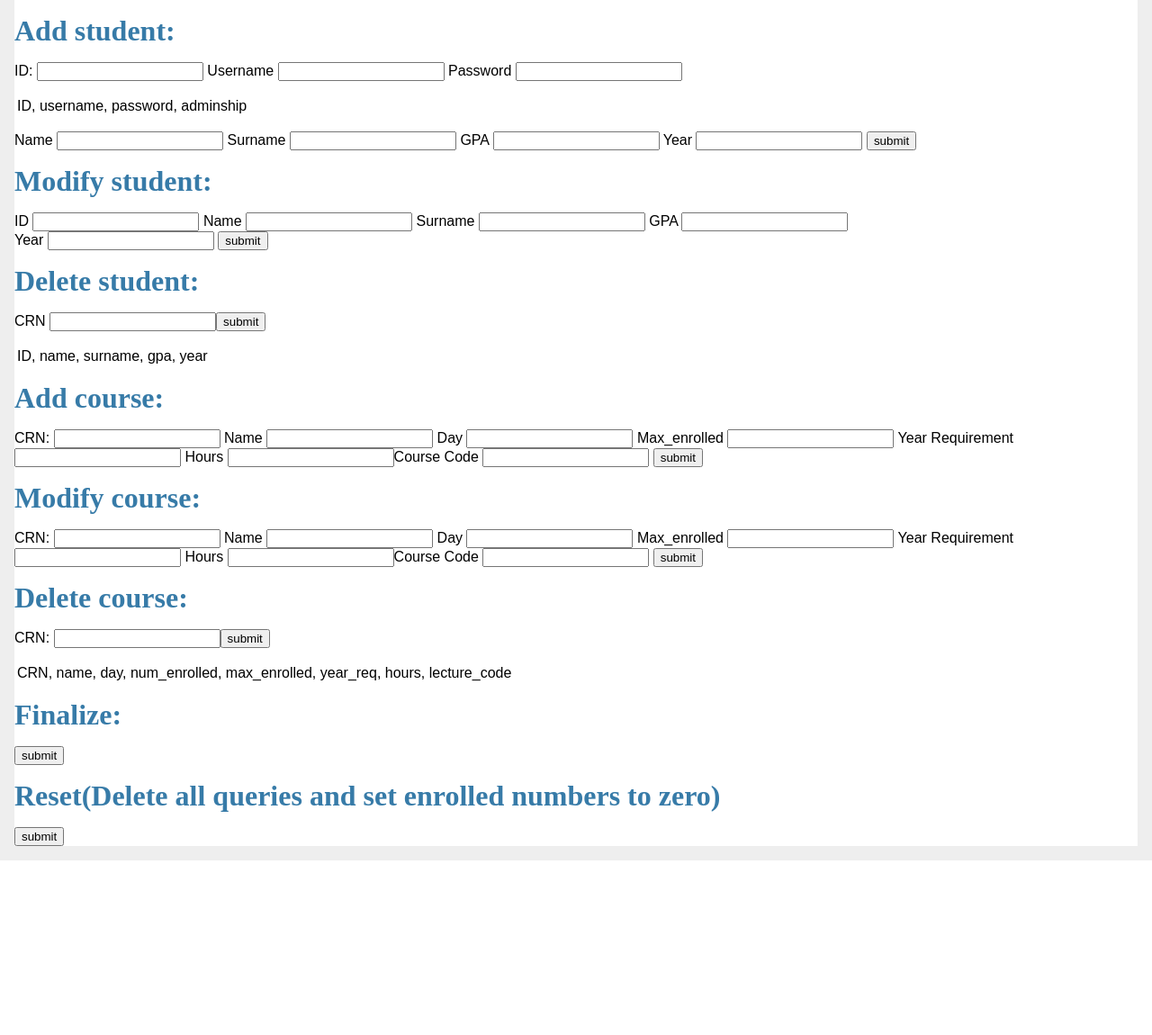
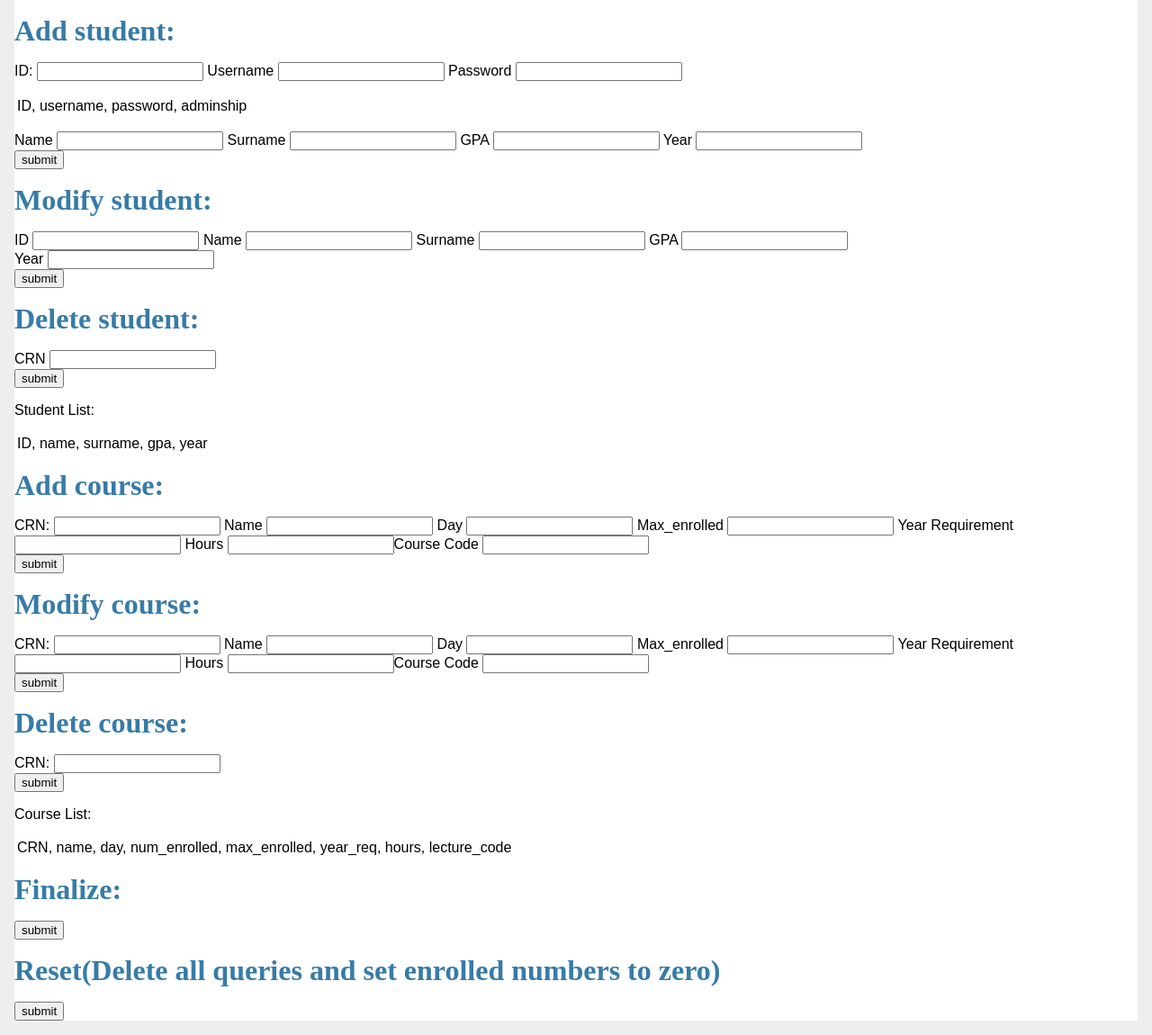
Before and after one commit to Onefivezero/DatabaseProject112233, a Flask app: template templates/admin.html in a window 1280 px wide. Shown: the part 34-1184 px from the top of the page at 90% size. Before the commit the page ends 990 px from the top, so only its background shows below. Run offline with Flask 2, Linux system fonts and the light colour scheme; the template is opened without the code that fills it, so the values that code supplies are empty; some libraries are stand-ins or nearby versions.

Commit message:
Add files via upload

```diff
--- a/templates/admin.html
+++ b/templates/admin.html
@@ -47,22 +47,23 @@
                 {% endfor %}
                 </table>
                 <p>
-                    Name <input type = "text" name = "newstudent_name" /> Surname <input type = "text" name = "newstudent_surname" /> GPA <input type = "text" name = "newstudent_gpa" /> Year <input type = "text" name = "newstudent_year" /> <input type = "submit" value = "submit" class="button"/>
+                    Name <input type = "text" name = "newstudent_name" /> Surname <input type = "text" name = "newstudent_surname" /> GPA <input type = "text" name = "newstudent_gpa" /> Year <input type = "text" name = "newstudent_year" /> <br><input type = "submit" value = "submit" class="button"/>
                 </p>
             </form>
 
         <h1>Modify student:</h1>
             <form action = "{{ url_for('modify_student') }}" method = "post">
                 <p>
-                    ID <input type = "text" name = "student_mod_id" /> Name <input type = "text" name = "student_mod_name" /> Surname <input type = "text" name = "student_mod_surname" /> GPA <input type = "text" name = "student_mod_gpa" /> <br>Year <input type = "text" name = "student_mod_year" /> <input type = "submit" value = "submit" class="button"/>
+                    ID <input type = "text" name = "student_mod_id" /> Name <input type = "text" name = "student_mod_name" /> Surname <input type = "text" name = "student_mod_surname" /> GPA <input type = "text" name = "student_mod_gpa" /> <br>Year <input type = "text" name = "student_mod_year" /> <br><input type = "submit" value = "submit" class="button"/>
                 </p>
             </form>
         <h1>Delete student:</h1>
             <form action = "{{ url_for('delete_student') }}" method = "post">
                 <p>
-                    CRN <input type = "text" name = "student_del_id"/><input type = "submit" value = "submit" class="button"/>
+                    CRN <input type = "text" name = "student_del_id"/><br><input type = "submit" value = "submit" class="button"/>
                 </p>
             </form>
+            <p>Student List:</p>
             <table>
                     <tr>
                         <td>ID, name, surname, gpa, year</td>
@@ -76,21 +77,22 @@
         <h1>Add course:</h1>
             <form action = "{{ url_for('add_course') }}" method = "post">
                 <p>
-                    CRN: <input type = "text" name = "course_crn" /> Name <input type = "text" name = "course_name" /> Day <input type = "text" name = "course_day" /> Max_enrolled <input type = "text" name = "course_max" /> Year Requirement <input type = "text" name = "course_yearreq" /> Hours <input type = "text" name = "course_hours" />Course Code <input type = "text" name = "course_code" /> <input type = "submit" value = "submit" class="button"/>
+                    CRN: <input type = "text" name = "course_crn" /> Name <input type = "text" name = "course_name" /> Day <input type = "text" name = "course_day" /> Max_enrolled <input type = "text" name = "course_max" /> Year Requirement <input type = "text" name = "course_yearreq" /> Hours <input type = "text" name = "course_hours" />Course Code <input type = "text" name = "course_code" /> <br><input type = "submit" value = "submit" class="button"/>
                 </p>
             </form>
         <h1>Modify course:</h1>
             <form action = "{{ url_for('modify_course') }}" method = "post">
                 <p>
-                    CRN: <input type = "text" name = "course_mod_crn" /> Name <input type = "text" name = "course_mod_name" /> Day <input type = "text" name = "course_mod_day" /> Max_enrolled <input type = "text" name = "course_mod_max" /> Year Requirement <input type = "text" name = "course_mod_yearreq" /> Hours <input type = "text" name = "course_mod_hours" />Course Code <input type = "text" name = "course_mod_code" /> <input type = "submit" value = "submit" class="button"/>
+                    CRN: <input type = "text" name = "course_mod_crn" /> Name <input type = "text" name = "course_mod_name" /> Day <input type = "text" name = "course_mod_day" /> Max_enrolled <input type = "text" name = "course_mod_max" /> Year Requirement <input type = "text" name = "course_mod_yearreq" /> Hours <input type = "text" name = "course_mod_hours" />Course Code <input type = "text" name = "course_mod_code" /> <br><input type = "submit" value = "submit" class="button"/>
                 </p>
             </form>
         <h1>Delete course:</h1>
             <form action = "{{ url_for('delete_course') }}" method = "post">
                 <p>
-                    CRN: <input type = "text" name = "course_del_crn"/><input type = "submit" value = "submit" class="button"/>
+                    CRN: <input type = "text" name = "course_del_crn"/><br><input type = "submit" value = "submit" class="button"/>
                 </p>
             </form>
+                <p>Course List:</p>
                 <table>
                     <tr>
                         <td>CRN, name, day, num_enrolled, max_enrolled, year_req, hours, lecture_code</td>
```
